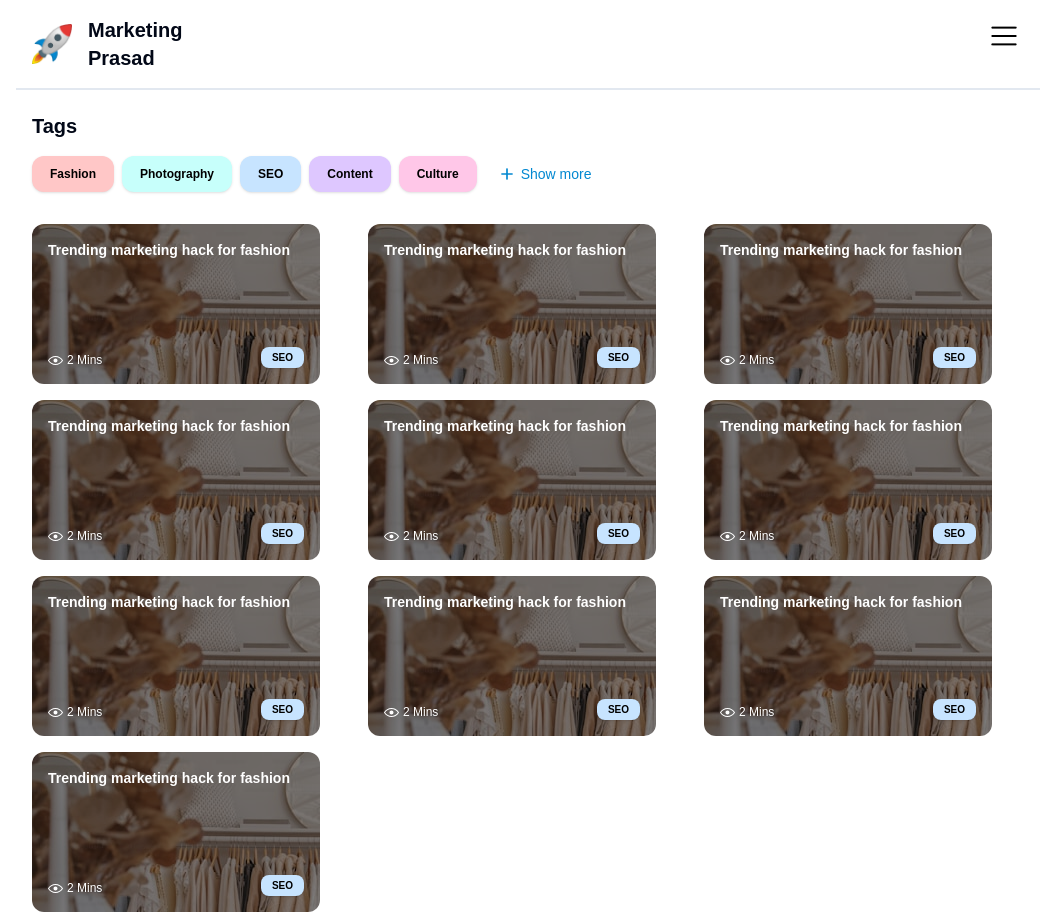
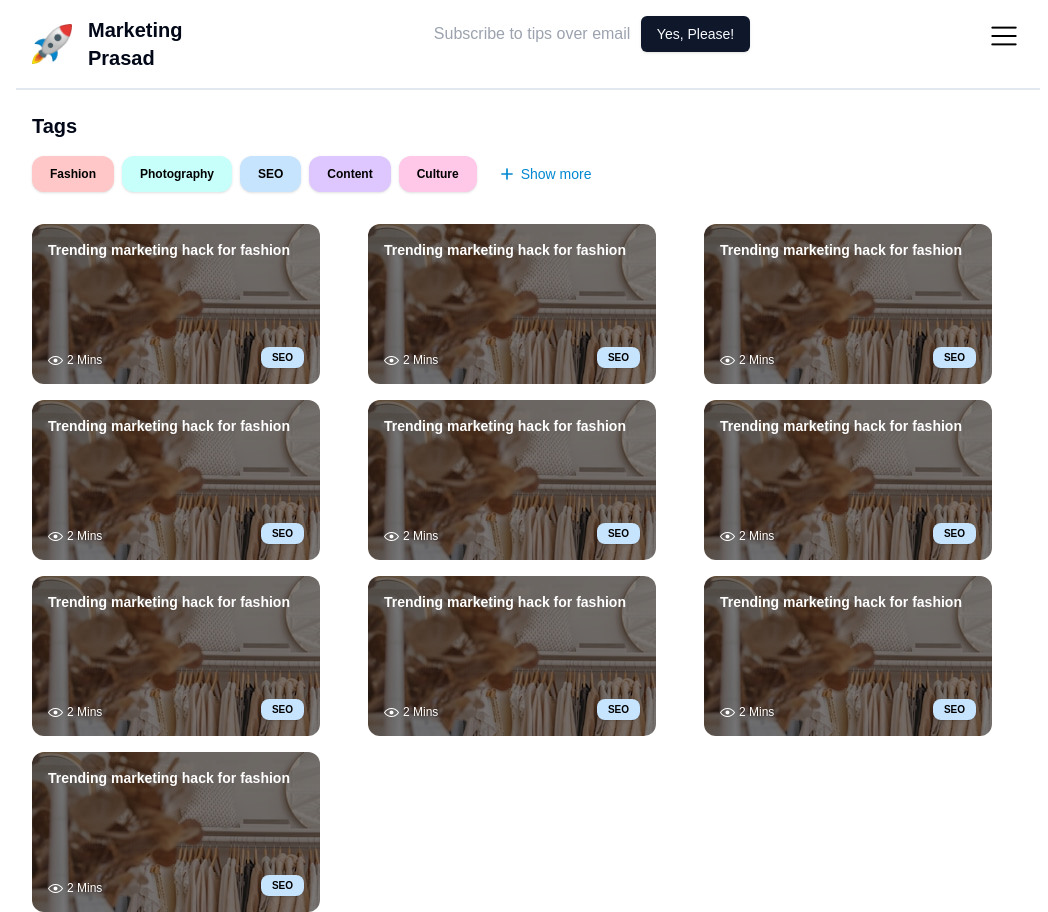
Before and after one commit to juheedhone/prasad-blog, a Next.js app: page / in a window 1280 px wide. Shown: the whole page, without its empty margins (112-1160 px from the left). Built offline with nearby package versions, Linux system fonts and the light colour scheme.

Commit message:
task: search input only in md

```diff
--- a/src/components/NavBar.tsx
+++ b/src/components/NavBar.tsx
@@ -1,3 +1,5 @@
+import SearchInput from "./SearchInput";
+
 const NavBar = () => {
 	return (
 		<div className="flex justify-between fixed top-0 right-0 left-0 p-4 bg-white z-10 border-b-2">
@@ -5,7 +7,9 @@ const NavBar = () => {
 				<img src="navLogo.png" alt="logo" className="w-10 h-10" />
 				<h1 className="font-bold text-xl max-w-28">Marketing Prasad</h1>
 			</div>
-
+			<div className="hidden md:block">
+				<SearchInput />
+			</div>
 			<div>
 				<img src="chamburger.png" alt="filter" />
 			</div>
--- a/src/components/SearchInput.tsx
+++ b/src/components/SearchInput.tsx
@@ -7,7 +7,7 @@ const SearchInput = () => {
 				type="email"
 				id="email"
 				placeholder="Subscribe to tips over email"
-				className="outline-none w-0  flex-grow"
+				className="outline-none flex-grow"
 			/>
 			<SubscribeModal />
 		</>
```
